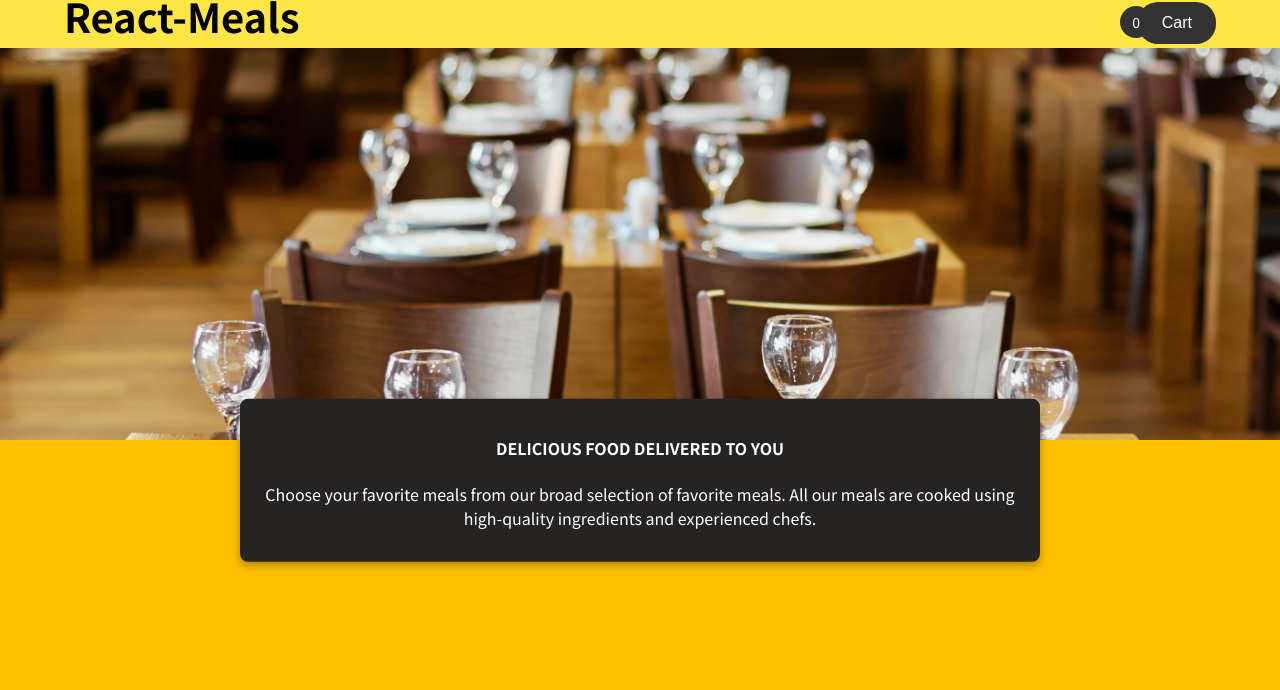
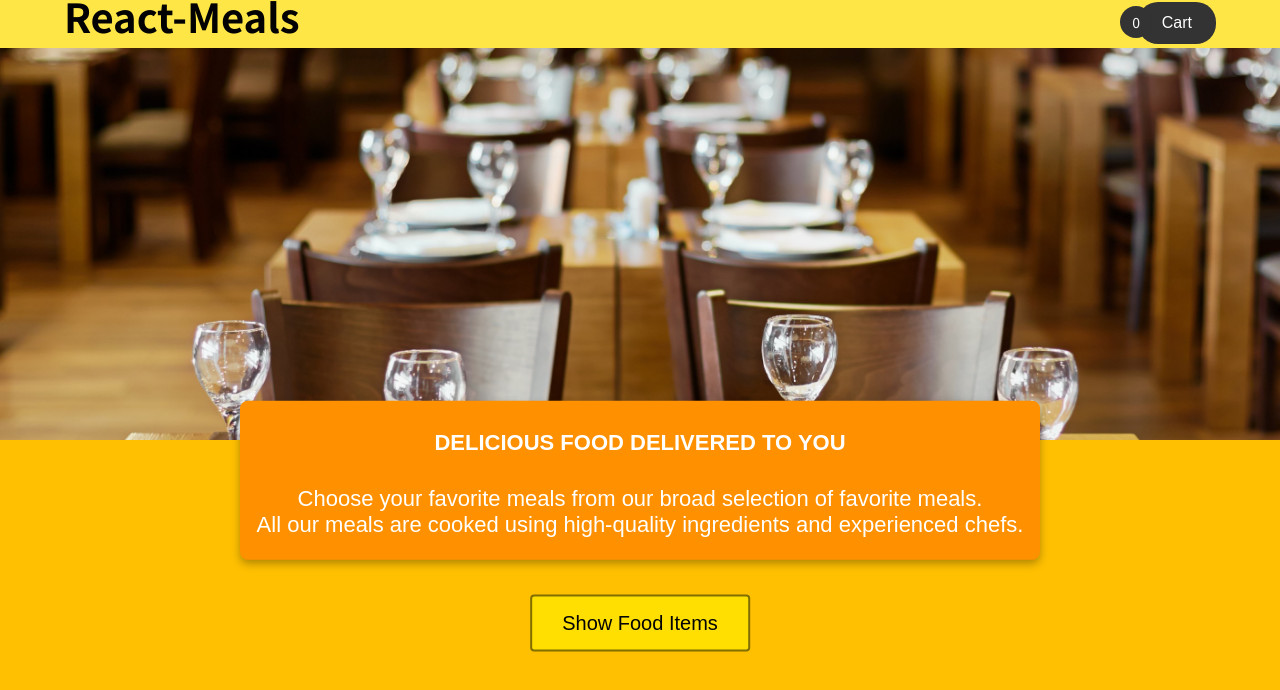
Before and after one commit to HawkWolf1/reactmeals, a React (Create React App) app: page / in a window 1280 px wide. Shown: the top 690 px of the page. Built offline with nearby package versions, Linux system fonts and the light colour scheme.

Commit message:
show food button working

```diff
--- a/src/App.js
+++ b/src/App.js
@@ -1,15 +1,29 @@
-import React from 'react';
+import React, { useState } from 'react';
 
 import Card from './Header/Card.js'
 import Overlaycard from './Header/Overlaycard.js';
 
+import Button from './Food/Button.js';
+import FoodList from './Food/FoodList';
+
 
 function App() {
+  const [showFoodList, setShowFoodList] = useState(false);
+
+  const handleButtonClick = () => {
+    setShowFoodList(!showFoodList);
+  };
+
   return (
     <div>
       <Card/>
       <Overlaycard />
+
+      <Button onClick={handleButtonClick} />
+      {showFoodList && <FoodList />}
+
     </div>
+
   );
 }
 
--- /dev/null
+++ b/src/Food/Button.css
@@ -0,0 +1,23 @@
+
+
+  .button {
+    background-color: #fefe037f;
+    color: #040404;
+    border: 2px solid #0301007f; /* Add border style */
+  border-radius: 4px;
+    padding: 15px 30px;
+    font-size: 20px;
+    cursor: pointer;
+    position: absolute;
+    left: 50%;
+    transform: translate(-50%, -50%);
+    bottom: 120px;
+    z-index: 1;
+    transition: transform 0.3s, box-shadow 0.3s;
+  }
+
+  .button:hover {
+    background-color: #f56518;
+    z-index: 5;
+    transform: scale(1.2) translate(-50%, -50%);
+  }
--- /dev/null
+++ b/src/Food/Button.js
@@ -0,0 +1,13 @@
+import React from 'react';
+
+import './Button.css'
+
+function Button({ onClick }) {
+  return (
+    <button className="button" onClick={onClick}>
+      Show Food Items
+    </button>
+  );
+}
+
+export default Button;
--- /dev/null
+++ b/src/Food/FoodList.js
@@ -0,0 +1,18 @@
+import React from 'react';
+
+function FoodList() {
+  const foodItems = ['Pizza', 'Burger', 'Sushi', 'Pasta'];
+
+  return (
+    <div className="food-list">
+      <h3>Food Items</h3>
+      <ul>
+        {foodItems.map((item, index) => (
+          <li key={index}>{item}</li>
+        ))}
+      </ul>
+    </div>
+  );
+}
+
+export default FoodList;
--- a/src/Header/Overlaycard.css
+++ b/src/Header/Overlaycard.css
@@ -1,7 +1,7 @@
 .overlay-card {
-    background-color: rgb(38, 35, 35);
+  background-color: rgb(255, 145, 0);
   color: white;
-    padding: 16px;
+  padding: 0; /* Remove padding */
   position: absolute;
   top: 60%;
   left: 50%;
@@ -14,12 +14,9 @@
   transition: transform 0.3s;
 }
 
-  .overlay-card:hover {
-    transform: translate(-50%, -50%) scale(1.05);
-    box-shadow: 0 8px 16px rgba(0, 0, 0, 0.3);
-  }
-
-
 .overlay-card-content {
   text-align: center;
+  margin: 16px; /* Add margin around the content */
+  font-size: 22px;
+  font-family: Arial; /* Correct font property */
 }
--- a/src/Header/Overlaycard.js
+++ b/src/Header/Overlaycard.js
@@ -7,9 +7,10 @@ function OverlayCard() {
         <div className="overlay-card-content">
           <h4>DELICIOUS FOOD DELIVERED TO YOU</h4>
           <p>
-            Choose your favorite meals from our broad selection of favorite meals.
-            All our meals are cooked using high-quality ingredients and experienced chefs.
-          </p>
+            Choose your favorite meals from our broad selection of favorite meals.<br/>
+             All our meals are cooked using high-quality ingredients and experienced chefs.
+             </p>
+
         </div>
       </div>
     );
```
Lines whose indentation alone changed are shown as unchanged.
